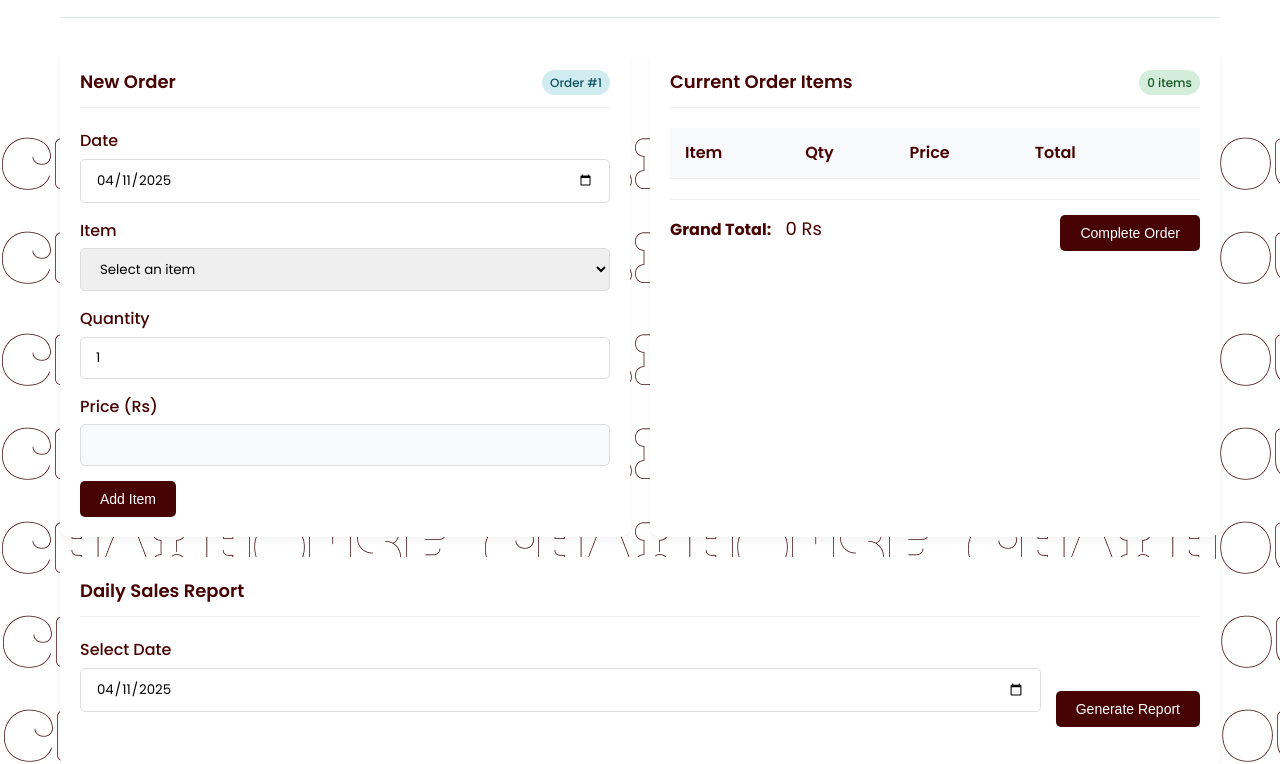
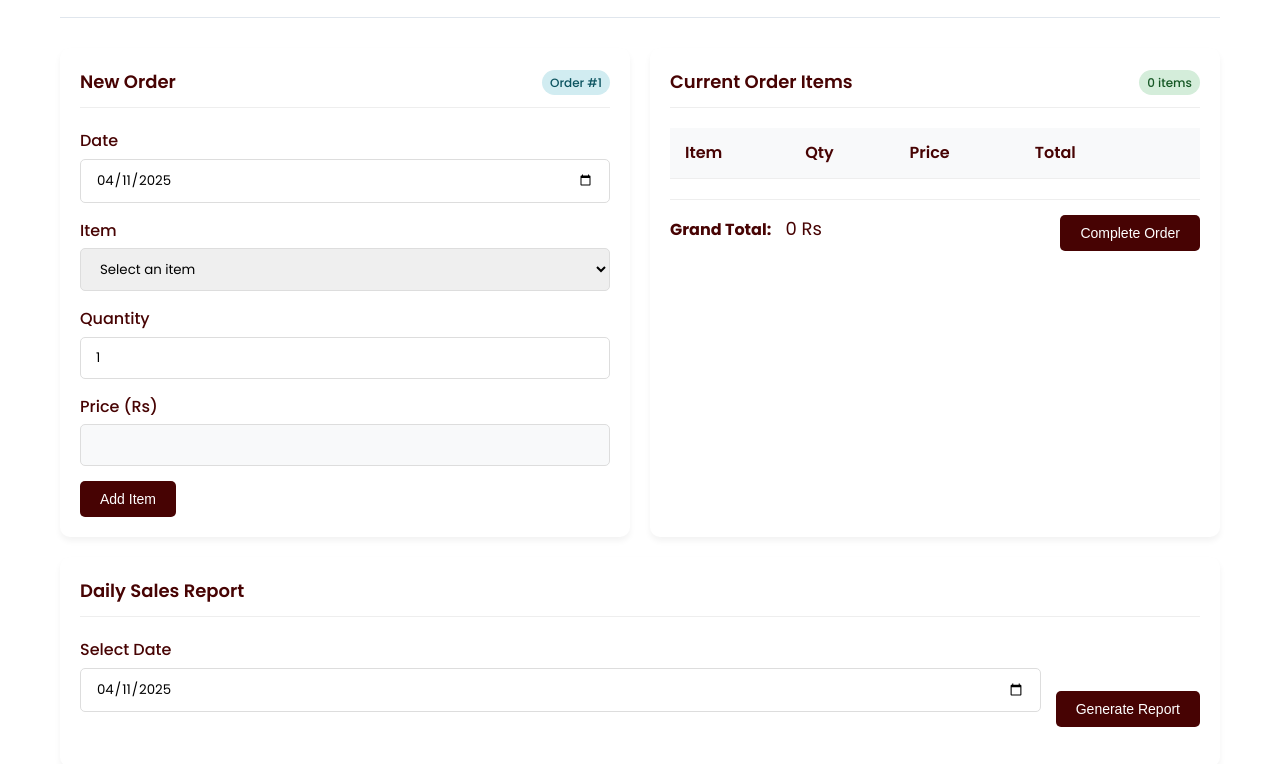
Before and after one commit to Chaihouse/chai-house-sales, a plain HTML site: page index.html in a window 1280 px wide. Shown: the part 74-838 px from the top of the page. Drawn offline with Linux system fonts and the light colour scheme.

Commit message:
Chai House Dashboard

```diff
--- a/index.html
+++ b/index.html
@@ -25,7 +25,7 @@
 
     body {
       font-family: 'Poppins', sans-serif;
-      background-image:url('images/bg.png');
+      background-color:#ffffff;
       color: var(--dark);
       line-height: 1.6;
     }
```
